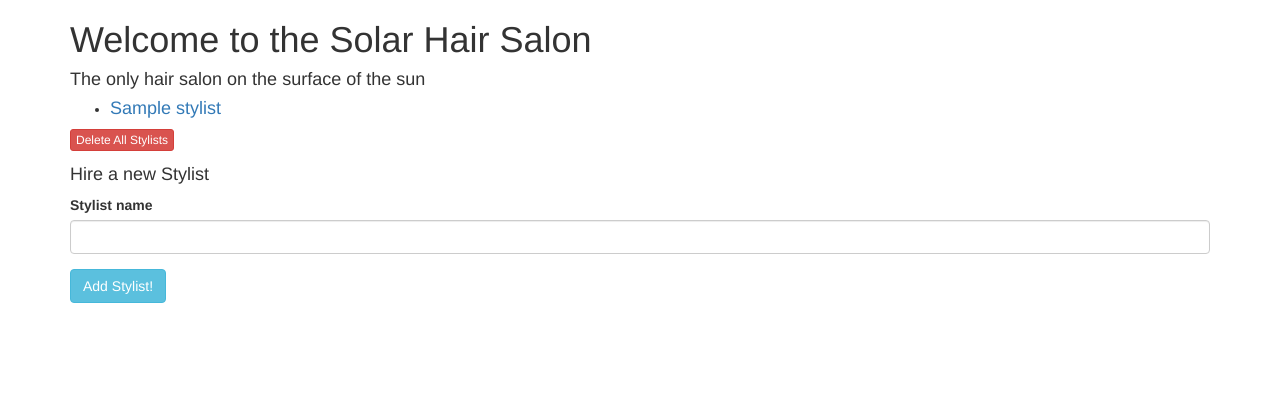
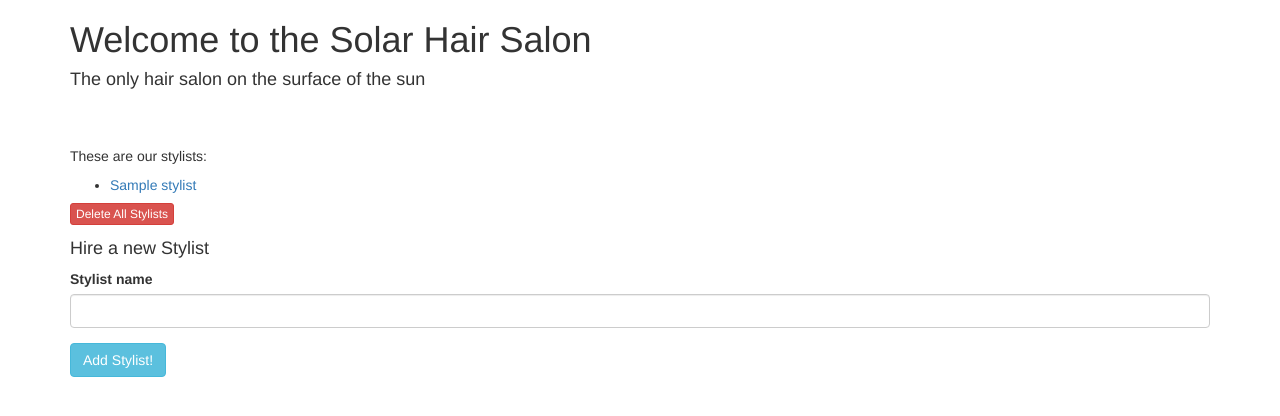
Before and after one commit to kbulloch/HairSalon, a PHP site: template views/stylists.twig in a window 1280 px wide. Shown: the top 416 px of the page. Run offline with PHP 8.4, Linux system fonts and the light colour scheme; the template is opened without the code that fills it: most values are stand-ins (such as "Sample title", 1, 10 or a date in 2020); some libraries are stand-ins or nearby versions.

Commit message:
Add some space to the home page

```diff
--- a/views/stylist_edit.twig
+++ b/views/stylist_edit.twig
@@ -10,7 +10,7 @@
             <form action="/stylists/{{ stylist.getId }}" method="post">
                 <input name="_method" type="hidden" value="patch">
                 <label for="new_name">Enter new Stylist Name</label>
-                <input id="new_name" name="new_name" class="form-control" type="text">
+                <input id="new_name" name="new_name" class="form-control" type="text" required>
             </form>
         </div>
         <button type="submit" class="btn btn-warning">Submit Change</button>
--- a/views/stylists.twig
+++ b/views/stylists.twig
@@ -7,11 +7,13 @@
     <div class="container">
         <h1>Welcome to the Solar Hair Salon</h1>
         <h4>The only hair salon on the surface of the sun</h4>
+        <br><br>
 
         {% if stylists is not empty %}
+            <h5>These are our stylists:</h5>
             {% for stylist in stylists %}
                 <ul>
-                    <li><h4><a href="/stylists/{{ stylist.getId }}">{{ stylist.getName }}</a></h4></li>
+                    <li><h5><a href="/stylists/{{ stylist.getId }}">{{ stylist.getName }}</a></h5></li>
                 </ul>
             {% endfor %}
             <form action="/delete_stylists" method="post">
```
